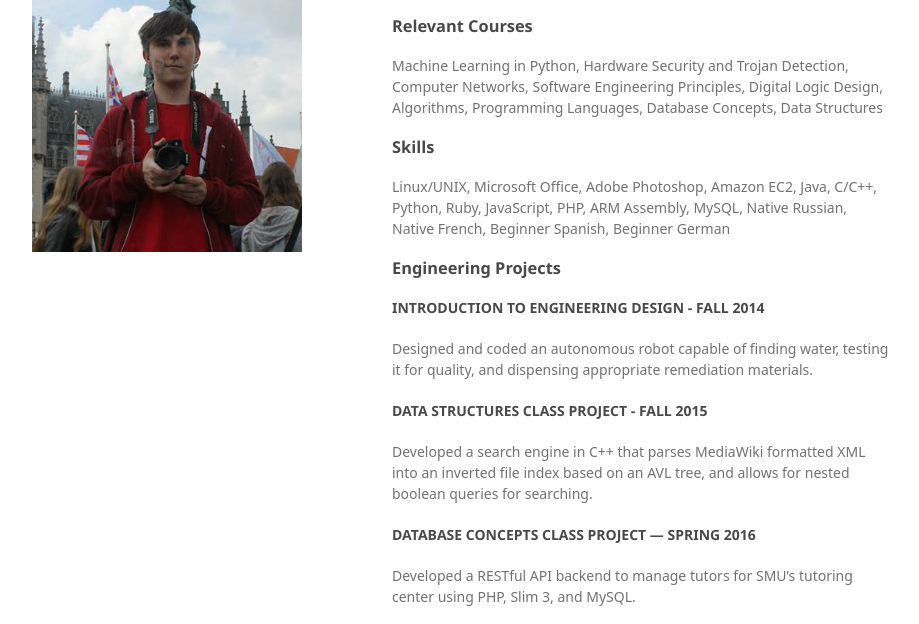
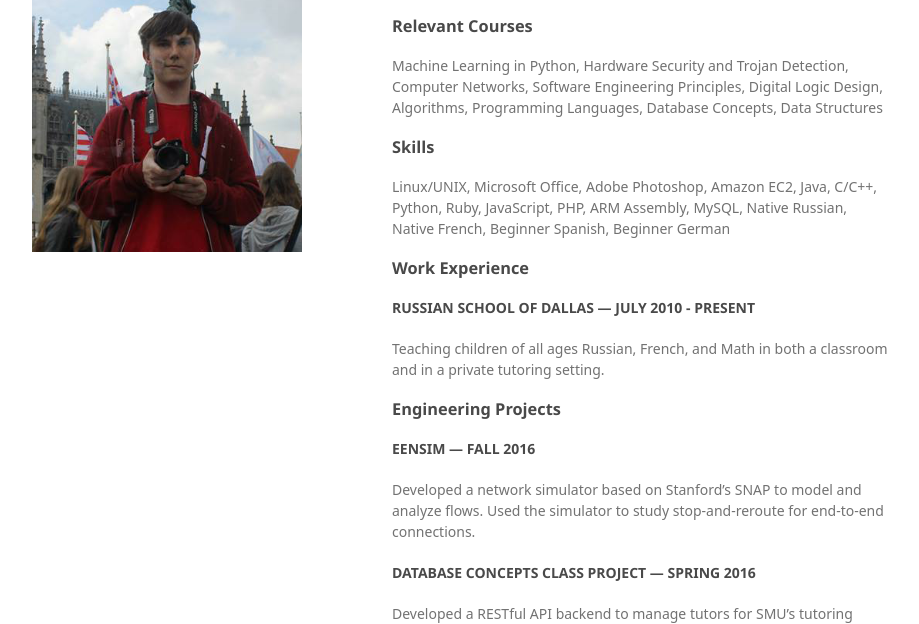
Before and after one commit to dacoconuttman/dacoconuttman.github.io, a plain HTML site: page index.html in a window 1280 px wide. Shown: the part 168-792 px from the top of the page, without its empty margins (178-1097 px from the left). Drawn offline with Linux system fonts and the light colour scheme; a web font is replaced by a local one.

Commit message:
reverse chronological order and updated work experience

```diff
--- a/index.html
+++ b/index.html
@@ -53,27 +53,36 @@
     <p>Linux/UNIX, Microsoft Office, Adobe Photoshop, Amazon EC2, Java, C/C++, Python, Ruby, JavaScript, PHP, ARM Assembly, MySQL, Native Russian, Native French, Beginner Spanish, Beginner German</p>
 
     <h3>
-     <a id="engineering-projects" class="anchor" href="#engineering-projects" aria-hidden="true"><span aria-hidden="true" class="octicon octicon-link"></span></a>Engineering Projects</h3>
+      <a id="work-experience" class="anchor" href="work-experience" aria-hidden="true"><span aria-hidden="true" class="octicon octicon-link"></span></a>Work Experience</h3>
+
 
     <h4>
-     <a id="introduction-to-engineering-design---fall-2014" class="anchor" href="#introduction-to-engineering-design---fall-2014" aria-hidden="true"><span aria-hidden="true" class="octicon octicon-link"></span></a>INTRODUCTION TO ENGINEERING DESIGN - FALL 2014</h4>
+     <a id="rsd" class="anchor" href="#rsd" aria-hidden="true"><span aria-hidden="true" class="octicon octicon-link"></span></a>RUSSIAN SCHOOL OF DALLAS — JULY 2010 - PRESENT</h4>
 
-    <p>Designed and coded an autonomous robot capable of finding water, testing it for quality, and dispensing appropriate remediation materials.</p>
+     <p>Teaching children of all ages Russian, French, and Math in both a classroom and in a private tutoring setting.</p>
+
+      <h3>
+       <a id="engineering-projects" class="anchor" href="#engineering-projects" aria-hidden="true"><span aria-hidden="true" class="octicon octicon-link"></span></a>Engineering Projects</h3>
+
+     <h4>
+      <a id="eensim--fall-2016" class="anchor" href="#eensim--fall-2016" aria-hidden="true"><span aria-hidden="true" class="octicon octicon-link"></span></a>EENSIM — FALL 2016</h4>
+
+     <p>Developed a network simulator based on Stanford’s SNAP to model and analyze flows. Used the simulator to study stop-and-reroute for end-to-end connections.</p>
+
+     <h4>
+      <a id="database-concepts-class-project--spring-2016" class="anchor" href="#database-concepts-class-project--spring-2016" aria-hidden="true"><span aria-hidden="true" class="octicon octicon-link"></span></a>DATABASE CONCEPTS CLASS PROJECT — SPRING 2016</h4>
+
+     <p>Developed a RESTful API backend to manage tutors for SMU’s tutoring center using PHP, Slim 3, and MySQL.</p>
 
     <h4>
-     <a id="data-structures-class-project---fall-2015" class="anchor" href="#data-structures-class-project---fall-2015" aria-hidden="true"><span aria-hidden="true" class="octicon octicon-link"></span></a>DATA STRUCTURES CLASS PROJECT - FALL 2015</h4>
+     <a id="data-structures-class-project---fall-2015" class="anchor" href="#data-structures-class-project---fall-2015" aria-hidden="true"><span aria-hidden="true" class="octicon octicon-link"></span></a>DATA STRUCTURES CLASS PROJECT — FALL 2015</h4>
 
     <p>Developed a search engine in C++ that parses MediaWiki formatted XML into an inverted file index based on an AVL tree, and allows for nested boolean queries for searching.</p>
 
     <h4>
-     <a id="database-concepts-class-project--spring-2016" class="anchor" href="#database-concepts-class-project--spring-2016" aria-hidden="true"><span aria-hidden="true" class="octicon octicon-link"></span></a>DATABASE CONCEPTS CLASS PROJECT — SPRING 2016</h4>
+     <a id="introduction-to-engineering-design---fall-2014" class="anchor" href="#introduction-to-engineering-design---fall-2014" aria-hidden="true"><span aria-hidden="true" class="octicon octicon-link"></span></a>INTRODUCTION TO ENGINEERING DESIGN — FALL 2014</h4>
 
-    <p>Developed a RESTful API backend to manage tutors for SMU’s tutoring center using PHP, Slim 3, and MySQL.</p>
-
-    <h4>
-     <a id="eensim--fall-2016" class="anchor" href="#eensim--fall-2016" aria-hidden="true"><span aria-hidden="true" class="octicon octicon-link"></span></a>EENSIM — FALL 2016</h4>
-
-    <p>Developed a network simulator based on Stanford’s SNAP to model and analyze flows. Used the simulator to study stop-and-reroute for end-to-end connections.</p>
+    <p>Designed and coded an autonomous robot capable of finding water, testing it for quality, and dispensing appropriate remediation materials.</p>
 
     <h3>
      <a id="activities" class="anchor" href="#activities" aria-hidden="true"><span aria-hidden="true" class="octicon octicon-link"></span></a>Activities</h3>
```
